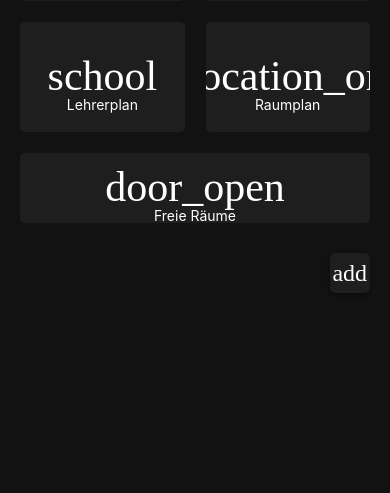
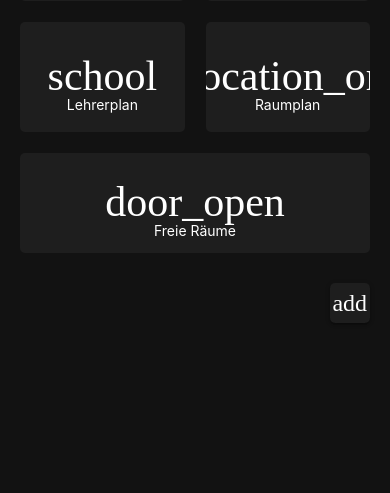
Before and after one commit to ArtrenH/VPlan_Website, a Flask app: template templates/index.html in a window 390 px wide. Shown: the part 196-689 px from the top of the page. Run offline with Flask 2, Linux system fonts and the light colour scheme; the template is opened without the code that fills it, so the values that code supplies are empty; some libraries are stand-ins or nearby versions; some web fonts are replaced.

Commit message:
layout fix

```diff
--- a/static/css/base.css
+++ b/static/css/base.css
@@ -446,7 +446,7 @@ input:focus+label {
 
 @media only screen and (max-width: 992px) {
     .free_room_btn {
-        aspect-ratio: 5;
+        aspect-ratio: 3.5;
     }
 }
 
```
